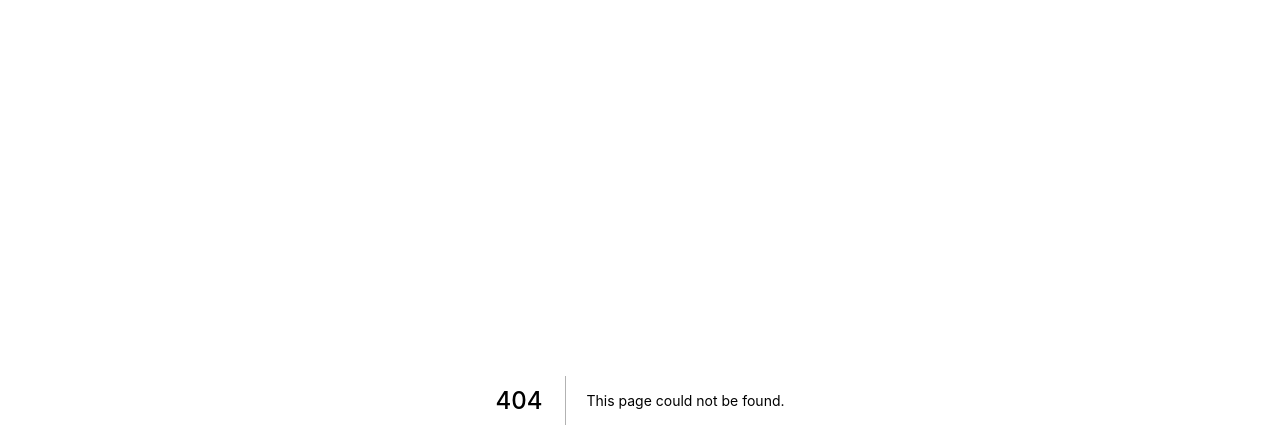
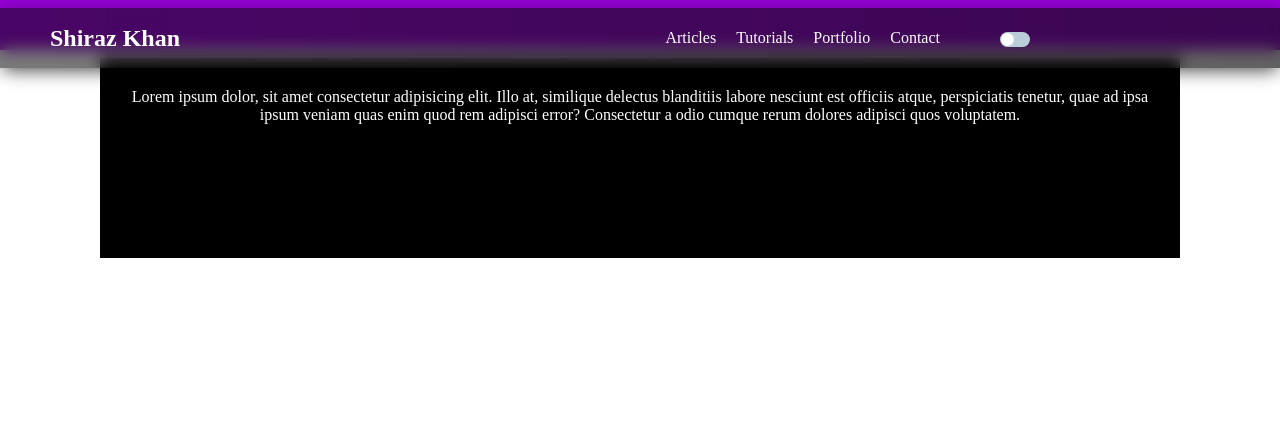
Before and after one commit to shirazkhan/Cake-Central, a Next.js app: page /test in a window 1280 px wide. Before the commit this address had no page. Shown: the top 448 px of the page. Built offline with nearby package versions, Linux system fonts and the light colour scheme.

Commit message:
Install babel-plugin-styled-components

```diff
--- a/package.json
+++ b/package.json
@@ -37,5 +37,8 @@
       "last 1 firefox version",
       "last 1 safari version"
     ]
+  },
+  "devDependencies": {
+    "babel-plugin-styled-components": "^1.11.1"
   }
 }
--- /dev/null
+++ b/pages/_app.js
@@ -0,0 +1,67 @@
+import React, {useReducer} from 'react';
+import { MainGrid, Header, NavBar, Brand, NavButton, NavUILabel, NavInputUI,
+         Hamburger, NavSideMenu, NavSideMenuShadow, NavLinks, NavLink,
+         NightButton, SwitchUI, SwitchInputUI, SwitchSliderUI, NavMobHFade, NavMobHSpacer,
+         Footer, HamburgerInner1, HamburgerInner2, NavMobHMenu, NavMobHOverflow, NavFilter } from '../src/styled/App';
+import TestPrimaryContent from '../src/TestPrimaryContent';
+
+function MyApp({ Component, pageProps }) {
+    return <>
+        <MainGrid>
+      <NavFilter />
+      <Header>
+        <NavBar>
+          <Brand><h2>Shiraz Khan</h2></Brand>
+          <NavButton>
+            <NavUILabel>
+              <Hamburger>
+                <NavInputUI />
+                <HamburgerInner1 /> <HamburgerInner2 />
+                <NavMobHMenu>
+                  <NavMobHOverflow>
+                    <NavMobHSpacer></NavMobHSpacer>
+                    <NavLink href="/">Articles</NavLink>
+                    <NavLink href="/">Tutorials</NavLink>
+                    <NavLink href="/">Portfolio</NavLink>
+                    <NavLink href="/">Contact</NavLink>
+                    <NavLink href="/">Blahfafaaff</NavLink>
+                    <NavLink href="/">Aohfohaif</NavLink>
+                    <NavLink href="/">Portfakjfolio</NavLink>
+                    <NavLink href="/">DDContact</NavLink>
+                    <NavMobHSpacer></NavMobHSpacer>
+                  </NavMobHOverflow>
+                  <NavMobHFade />
+                </NavMobHMenu>
+              </Hamburger>
+            </NavUILabel>
+          </NavButton>
+          <NavLinks>
+            <NavLink href="/">Articles</NavLink>
+            <NavLink href="/">Tutorials</NavLink>
+            <NavLink href="/">Portfolio</NavLink>
+            <NavLink href="/">Contact</NavLink>
+          </NavLinks>
+          <NightButton>
+            <SwitchUI>
+              <SwitchInputUI />
+              <SwitchSliderUI />
+            </SwitchUI>
+          </NightButton>
+        </NavBar>
+      </Header>
+
+      {/* Content Goes Here */}
+      <Component {...pageProps} />
+      {/* ///////////////// */}
+
+      <Footer>
+        Lorem ipsum dolor, sit amet consectetur adipisicing elit.
+        Illo at, similique delectus blanditiis labore nesciunt est officiis atque,
+        perspiciatis tenetur, quae ad ipsa ipsum veniam quas enim quod rem adipisci error?
+        Consectetur a odio cumque rerum dolores adipisci quos voluptatem.
+      </Footer>
+    </MainGrid>
+    </>
+  }
+
+  export default MyApp
--- a/pages/index.js
+++ b/pages/index.js
@@ -1,9 +1,11 @@
 import React from 'react';
+import Link from 'next/link';
 
 export default function Index() {
     return (
         <div>
-            Index Page
+            <p>INDEX PAGE</p>
+            <Link href="/test"><a>Go to test</a></Link>
         </div>
     )
 }
--- /dev/null
+++ b/pages/test.js
@@ -0,0 +1,12 @@
+import React from 'react'
+import Link from 'next/link';
+
+export default function test() {
+
+    return (
+        <div>
+            I AM THE TEST PAGE
+            <Link href="/"><a>Go to index</a></Link>
+        </div>
+    )
+}
```
